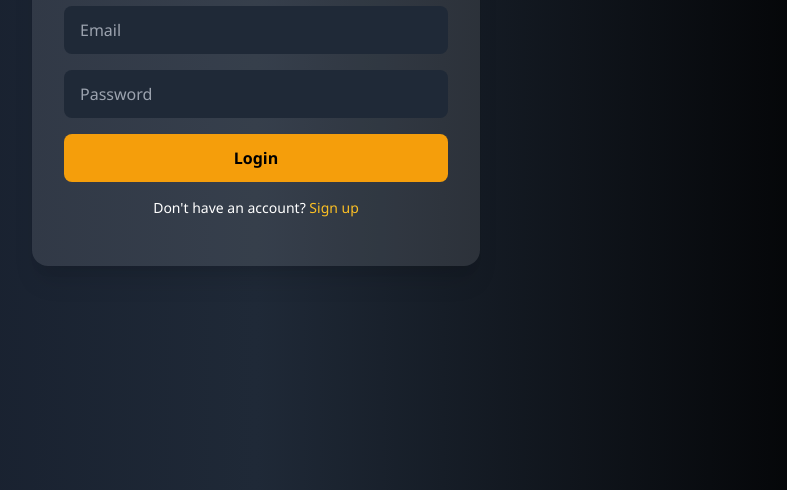
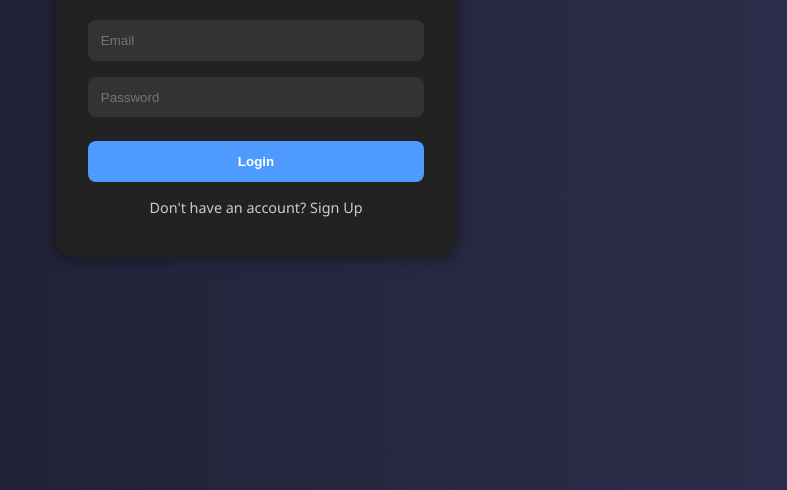
Before and after one commit to Keizer27/Ai-Assistant, a plain HTML site: page index.html in a window 1280 px wide. Shown: the part 310-800 px from the top of the page, without its empty margins (384-1171 px from the left). Drawn offline with nearby package versions, Linux system fonts and the light colour scheme.

Commit message:
Update index.html

```diff
--- a/index.html
+++ b/index.html
@@ -1,35 +1,99 @@
-<!-- index.html -->
-<!DOCTYPE html>
-<html lang="en">
-<head>
+<!DOCTYPE html><html lang="en"><head>
   <meta charset="UTF-8" />
-  <meta name="viewport" content="width=device-width, initial-scale=1.0"/>
-  <title>Login - KEIZER</title>
-  <link href="https://cdn.jsdelivr.net/npm/tailwindcss@2.2.19/dist/tailwind.min.css" rel="stylesheet">
-  <link rel="stylesheet" href="assets/css/style.css" />
-</head>
-<body class="bg-gradient-to-r from-gray-900 via-gray-800 to-black min-h-screen flex items-center justify-center text-white">
+  <meta name="viewport" content="width=device-width, initial-scale=1.0" />
+  <title>Keizer Login</title>
+  <link rel="stylesheet" href="./assets/css/style.css" />
+  <style>
+    body {
+      margin: 0;
+      padding: 0;
+      font-family: 'Segoe UI', Tahoma, Geneva, Verdana, sans-serif;
+      background: linear-gradient(to right, #1c1c2d, #2e2e4d);
+      display: flex;
+      justify-content: center;
+      align-items: center;
+      height: 100vh;
+      overflow: hidden;
+    }.login-container {
+  background: #222;
+  padding: 2rem;
+  border-radius: 1rem;
+  box-shadow: 0 0 15px rgba(0, 0, 0, 0.5);
+  width: 100%;
+  max-width: 400px;
+  animation: fadeIn 0.8s ease-in-out;
+}
 
-  <div class="bg-white bg-opacity-10 backdrop-blur-md p-8 rounded-2xl shadow-xl max-w-md w-full">
-    <h1 class="text-center text-3xl font-extrabold text-yellow-400 mb-6">Welcome Back</h1>
+@keyframes fadeIn {
+  from {
+    opacity: 0;
+    transform: translateY(20px);
+  }
+  to {
+    opacity: 1;
+    transform: translateY(0);
+  }
+}
 
-    <input type="email" id="email" placeholder="Email" class="w-full px-4 py-3 rounded-lg bg-gray-800 text-white mb-4 focus:outline-none focus:ring-2 focus:ring-yellow-400" />
+h2 {
+  color: #ffffff;
+  text-align: center;
+  margin-bottom: 1.5rem;
+}
 
-    <input type="password" id="password" placeholder="Password" class="w-full px-4 py-3 rounded-lg bg-gray-800 text-white mb-4 focus:outline-none focus:ring-2 focus:ring-yellow-400" />
+input {
+  width: 100%;
+  padding: 0.8rem;
+  margin: 0.5rem 0;
+  border: none;
+  border-radius: 0.5rem;
+  background: #333;
+  color: white;
+}
 
-    <button id="login-btn" class="w-full bg-yellow-500 hover:bg-yellow-600 text-black font-bold py-3 px-4 rounded-lg transition duration-300">
-      Login
-    </button>
+button {
+  width: 100%;
+  padding: 0.8rem;
+  margin-top: 1rem;
+  border: none;
+  border-radius: 0.5rem;
+  background: #4e9afe;
+  color: white;
+  font-weight: bold;
+  cursor: pointer;
+  transition: background 0.3s ease;
+}
 
-    <p class="mt-4 text-center text-sm text-white">
-      Don't have an account?
-      <a href="#" id="signup-link" class="text-yellow-400 hover:underline">Sign up</a>
-    </p>
+button:hover {
+  background: #3a7bd5;
+}
 
-    <p id="error-msg" class="text-red-400 text-sm mt-4 text-center"></p>
-  </div>
+#error-msg {
+  color: red;
+  font-size: 0.9rem;
+  margin-top: 0.5rem;
+}
 
-  <script type="module" src="firebase-config.js"></script>
-  <script type="module" src="assets/js/auth.js"></script>
-</body>
-</html>
+.toggle-link {
+  text-align: center;
+  color: #ccc;
+  font-size: 0.9rem;
+  cursor: pointer;
+  margin-top: 1rem;
+}
+
+.toggle-link:hover {
+  color: #fff;
+  text-decoration: underline;
+}
+
+  </style>
+</head><body>
+  <div class="login-container">
+    <h2>Welcome to Keizer</h2>
+    <input type="email" id="email" placeholder="Email" />
+    <input type="password" id="password" placeholder="Password" />
+    <button id="login-btn">Login</button>
+    <div class="toggle-link" id="signup-link">Don't have an account? Sign Up</div>
+    <p id="error-msg"></p>
+  </div>  <script type="module" src="./assets/js/auth.js"></script></body></html>
```
